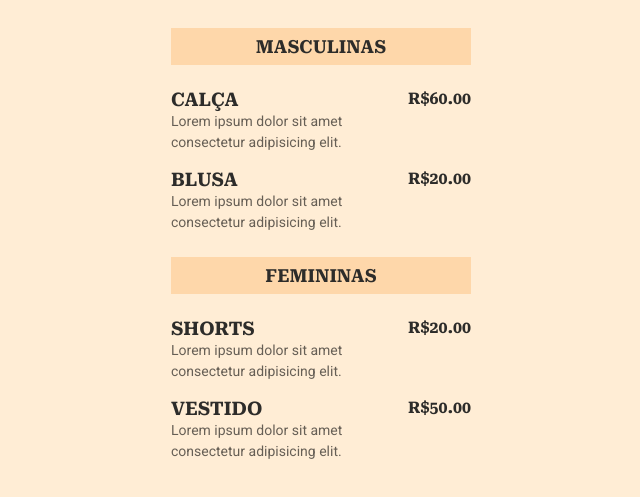
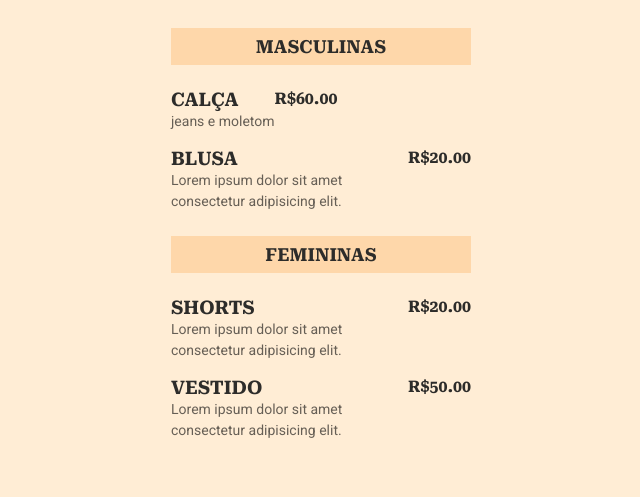
Before and after one commit to AndreZanao/maratona-explorer-3, a plain HTML site: page index.html in a window 1280 px wide. Shown: the part 89-586 px from the top of the page, without its empty margins (319-959 px from the left). Drawn offline with Linux system fonts and the light colour scheme.

Commit message:
Update index.html

```diff
--- a/index.html
+++ b/index.html
@@ -28,7 +28,7 @@
         <div class="datalhes">
           <h3>Calça</h3>
           <p class="descricao">
-            Lorem ipsum dolor sit amet consectetur adipisicing elit.
+            jeans e moletom
           </p>
         </div>
         <strong class="preco">
```
